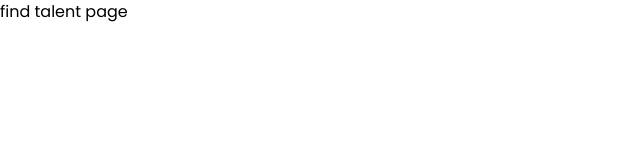
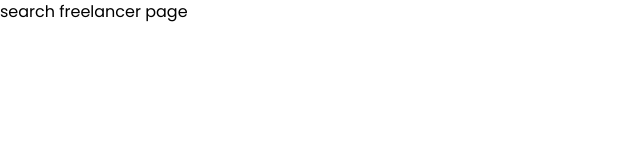
Before and after one commit to meabhipatel/alanced_nextjs, a Next.js app: page /search-freelancer in a window 1280 px wide. Shown: the top 160 px of the page, without its empty margins (0-640 px from the left). Built offline with nearby package versions, Linux system fonts and the light colour scheme.

Commit message:
rename find-talent component to search-freelancer

```diff
--- a/src/app/search-freelancer/page.tsx
+++ b/src/app/search-freelancer/page.tsx
@@ -1,11 +1,11 @@
 import React from "react";
 
-const findTalent = () => {
+const searchFreelancer = () => {
   return (
     <>
-      <span>find talent page</span>
+      <span>search freelancer page</span>
     </>
   );
 };
 
-export default findTalent;
+export default searchFreelancer;
```
